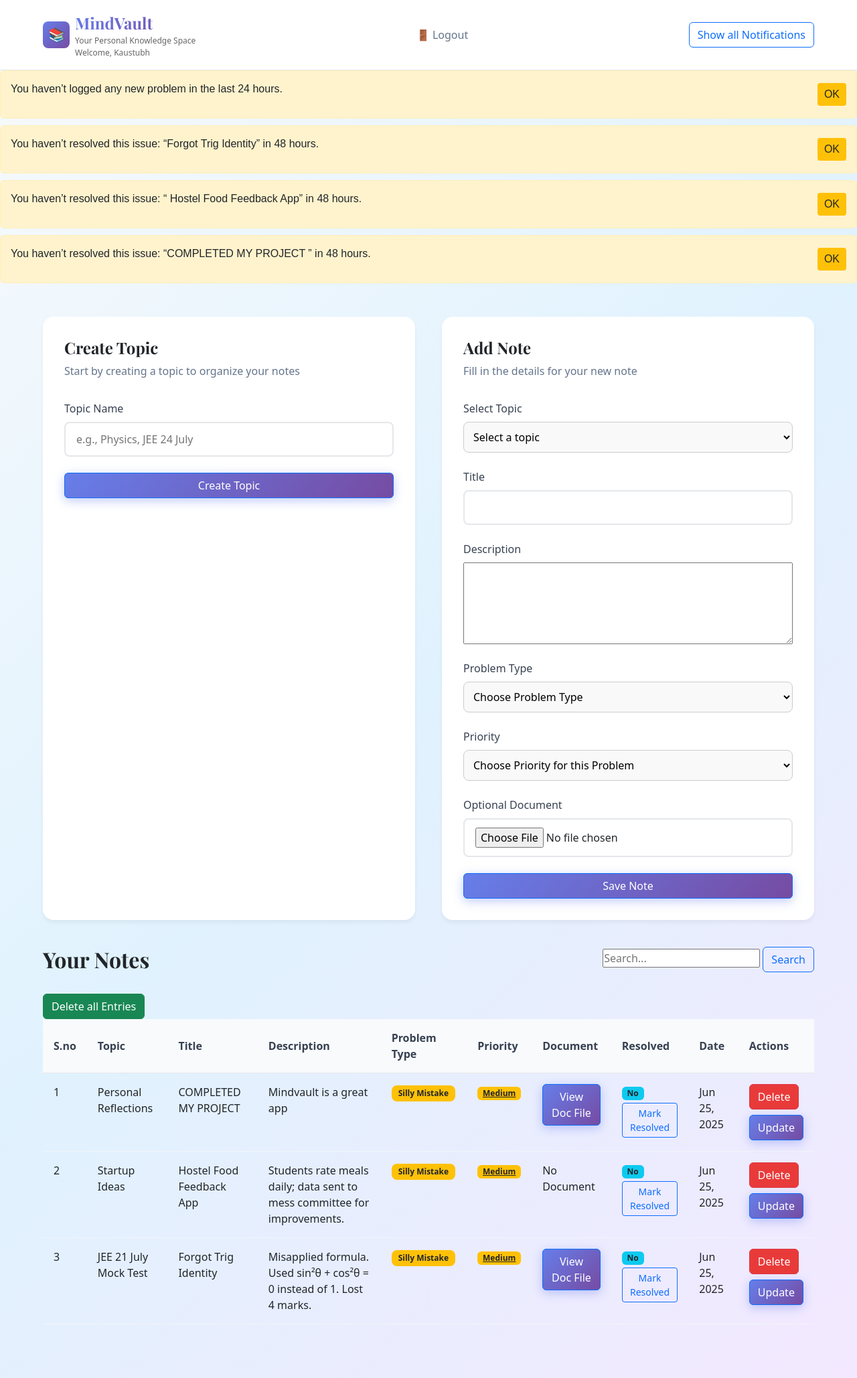
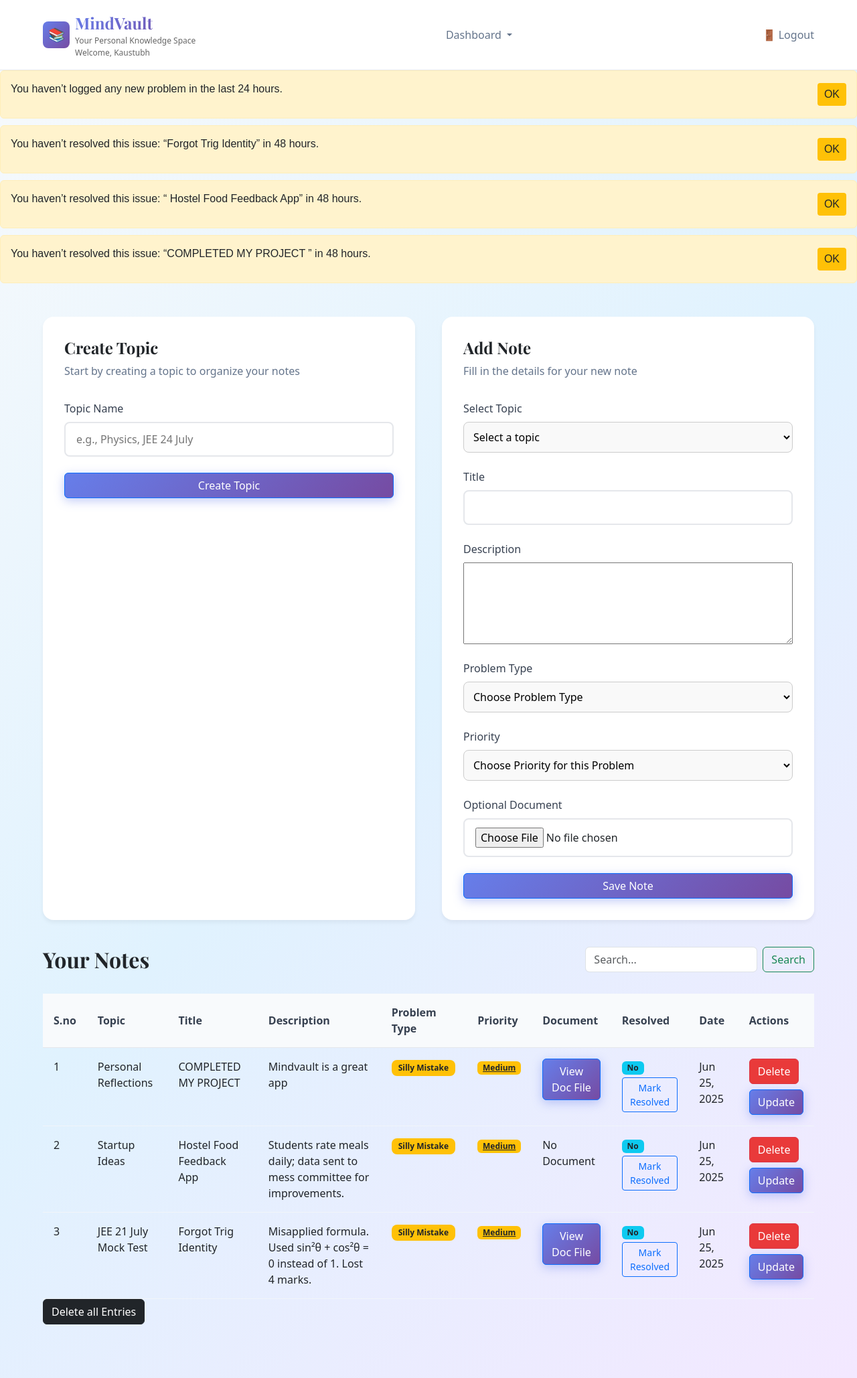
Before and after one commit to coutKaustubh/MindVault-Pro, a Django app: page /MindVault/ in a window 1280 px wide. Shown: the whole page at 67% size. Run offline with Django 5.2, Linux system fonts and the light colour scheme; a user stored in the database is signed in; data comes from the database, SQL or seed files in the repository.

Commit message:
Working on frontend

```diff
--- a/MindVault/urls.py
+++ b/MindVault/urls.py
@@ -20,6 +20,7 @@
     path('delete-all/', delete_all, name='delete_all'),
     path('mark-notification-seen/<int:notif_id>/', mark_notification_seen, name='mark_notification_seen'),
     path('notification/', notification_page, name='notification_page'),
+    path('delete_notification/', delete_notification, name='delete_notification'),
 
 
 
--- a/Notes/templates/base.html
+++ b/Notes/templates/base.html
@@ -8,7 +8,10 @@
      <link rel="stylesheet" href="{% static 'styles.css' %}">
     <link href="https://fonts.googleapis.com/css2?family=Inter:wght@300;400;500;600;700&family=Playfair+Display:wght@400;500;600;700&display=swap" rel="stylesheet">
     <!-- ✅ Bootstrap CSS (via CDN) -->
-<link href="https://cdn.jsdelivr.net/npm/bootstrap@5.3.0/dist/css/bootstrap.min.css" rel="stylesheet">
+<link href="https://cdn.jsdelivr.net/npm/bootstrap@5.3.3/dist/css/bootstrap.min.css" rel="stylesheet">
+    <!-- Add these before closing </body> -->
+<script src="https://cdn.jsdelivr.net/npm/bootstrap@5.3.3/dist/js/bootstrap.bundle.min.js"></script>
+
 </head>
 <body>
 
--- a/Notes/templates/home.html
+++ b/Notes/templates/home.html
@@ -11,14 +11,21 @@
                 <span class="logo-subtitle">Welcome, {{user.first_name}}</span>
             </div>
         </div>
+        <div class="dropdown">
+  <button class="logout-btn dropdown-toggle" type="button" id="dashboardMenu" data-bs-toggle="dropdown" aria-expanded="false">
+    Dashboard
+  </button>
+  <ul class="dropdown-menu" aria-labelledby="dashboardMenu">
+    <li><a class="dropdown-item" href="/account/">Your Account</a></li>
+    <li><a class="dropdown-item" href="/notification/">Notifications</a></li>
+    <li><a class="dropdown-item" href="/notes/">Your Notes</a></li>
+  </ul>
+</div>
         <form method="POST" action="{% url 'logout_page' %}">
             {% csrf_token %}
             <button type="submit" class="logout-btn">🚪 Logout</button>
 
         </form>
-          <a href="/notification/">
-    <button class="btn btn-outline-primary">Show all Notifications</button>
-</a>
     </div>
 </header>
 
@@ -118,9 +125,9 @@
 <div class="notes-section">
     <div class="section-header">
         <h2>Your Notes</h2>
-        <form method="GET">
-        <input type="text" name="search-entries" value="{{ query }}" placeholder="Search..." />
-        <button type="submit" class ="btn btn-outline-primary">Search</button>
+        <form method="GET" class="d-flex" role="search">
+        <input type="text" class="form-control me-2" name="search-entries" value="{{ query }}" placeholder="Search..." />
+        <button type="submit" class ="btn btn-outline-success">Search</button>
     </form>
 
     </div>
@@ -218,8 +225,8 @@
             </tr>
             {% endfor %}
         </tbody>
-        <a href = "/delete-all/"><button class = "btn btn-success">Delete all Entries</button></a>
     </table>
+    <a href = "/delete-all/"><button class = "btn btn-dark">Delete all Entries</button></a>
     {% else %}
     <p>No notes added yet. Create a topic and start writing!</p>
     {% endif %}
--- a/Notes/views.py
+++ b/Notes/views.py
@@ -83,7 +83,7 @@
     #Reminder Logic
     now = timezone.now()
 
-    # 24-hour no entry reminder
+     # 24-hour no entry reminder
     latest_entry = Entry.objects.filter(user=request.user).order_by('-created_at').first()
     if not latest_entry or latest_entry.created_at < (now - timedelta(hours=24)):
         msg = "You haven’t logged any new problem in the last 24 hours."
@@ -244,6 +244,12 @@
     return render(request , "notifications.html" , {
         'notifications' : notification_db})
 
+
+@login_required(login_url='/login/')
+def delete_notification(request):
+    Notifications.objects.all().delete()
+    return redirect('/notification/')
+
 def logout_page(request):
     logout(request)
     return redirect('/home/')
```
Also changed, not shown: Notes/templates/notifications.html (+6 -6 lines).
